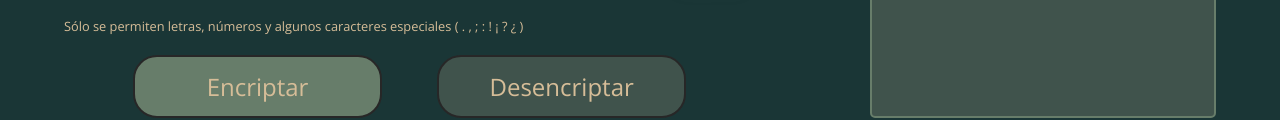
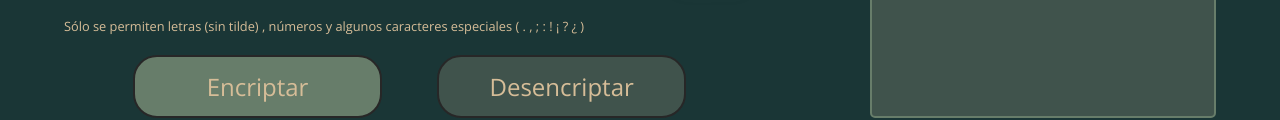
Before and after one commit to Alexoo16/encriptador-texto-challenge-alura, a plain HTML site: page index.html in a window 1280 px wide. Shown: the part 544-664 px from the top of the page. Drawn offline with nearby package versions, Linux system fonts and the light colour scheme; a web font is replaced by a local one.

Commit message:
cambio en la advertencia

```diff
--- a/index.html
+++ b/index.html
@@ -19,7 +19,7 @@
                 <!-- Creamos un boton que tenga como imagen a ./assets/imagen_limpiar.png -->
                 <img src="./assets/imagen_limpiar.png" onclick="limpiar();" alt="Limpiar" class="btn_limpiar" id="btn_limpiar">
             </section>
-            <p class="advertencia">Sólo se permiten letras, números y algunos caracteres especiales ( . , ; : ! ¡ ? ¿ )</p>
+            <p class="advertencia">Sólo se permiten letras (sin tilde) , números y algunos caracteres especiales ( . , ; : ! ¡ ? ¿ )</p>
             <div class="botones">
                 <button onclick="btn_encriptar();" class="btn_enc" id="btn_encriptar">Encriptar</button>
                 <button onclick="btn_desencriptar();" class="btn_des" id="btn_desencriptar">Desencriptar</button>
```
